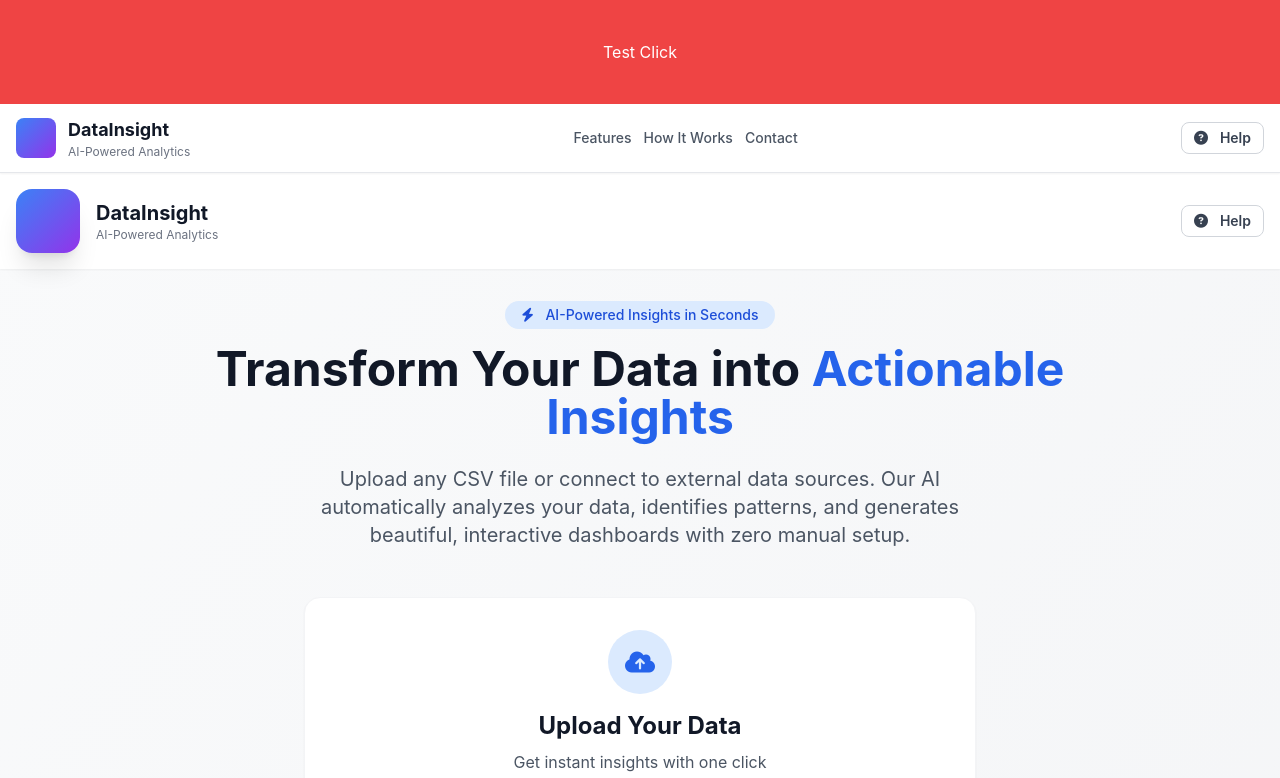
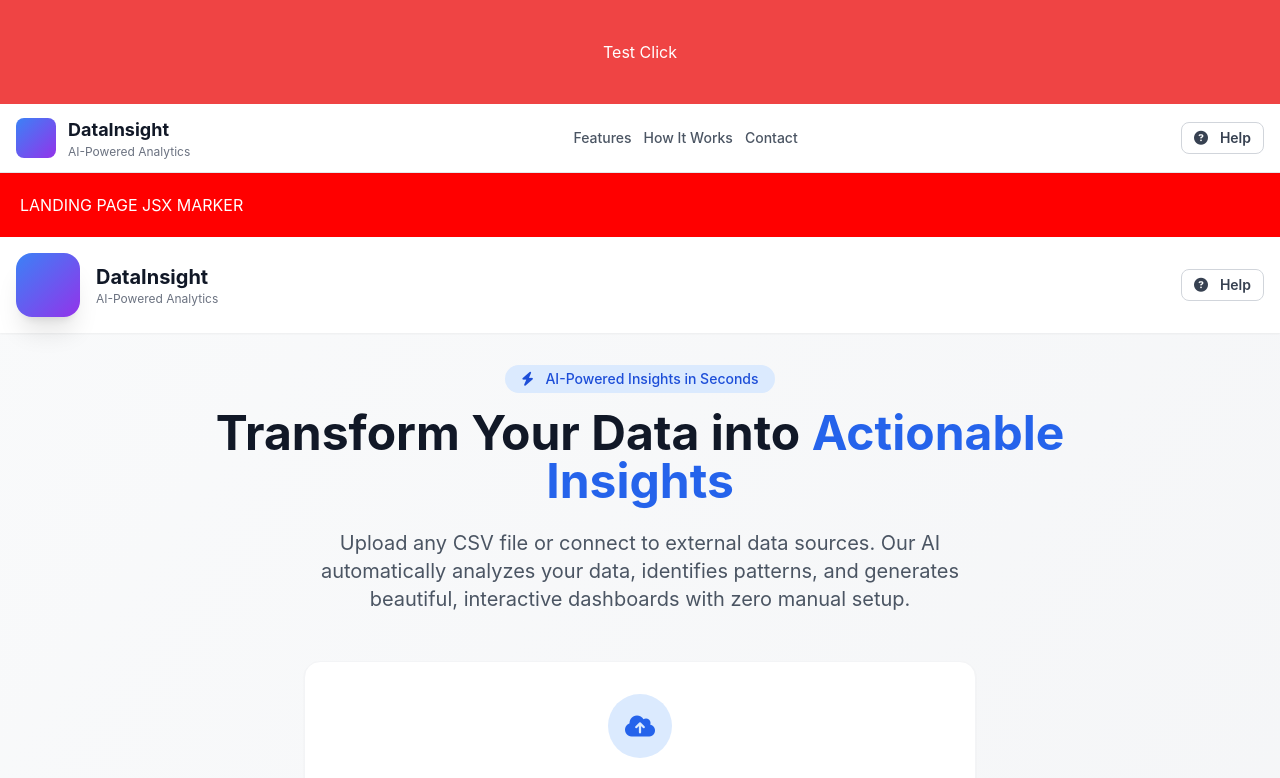
Before and after one commit to farhaanqazi/AI-Powered-Dashboards, a React (Vite) app in the folder frontend/: page / in a window 1280 px wide. Shown: the top 778 px of the page. Built offline with nearby package versions, Linux system fonts and the light colour scheme; what react-plotly.js would draw is missing.

Commit message:
Fix asset routing for React SPA to enable proper hydration 7

```diff
--- a/frontend/src/components/upload/UploadPage.jsx
+++ b/frontend/src/components/upload/UploadPage.jsx
@@ -72,6 +72,9 @@ const UploadPage = () => {
 
   return (
     <div className="min-h-screen bg-gradient-to-br from-gray-50 to-gray-100">
+      <div style={{ background: 'red', color: 'white', padding: '20px' }}>
+        LANDING PAGE JSX MARKER
+      </div>
       {/* Header */}
       <header className="bg-white shadow-sm">
         <div className="container mx-auto px-4 py-4">
```
Also changed, not shown: 5 other files (tests, documents, lock files or other folders).
